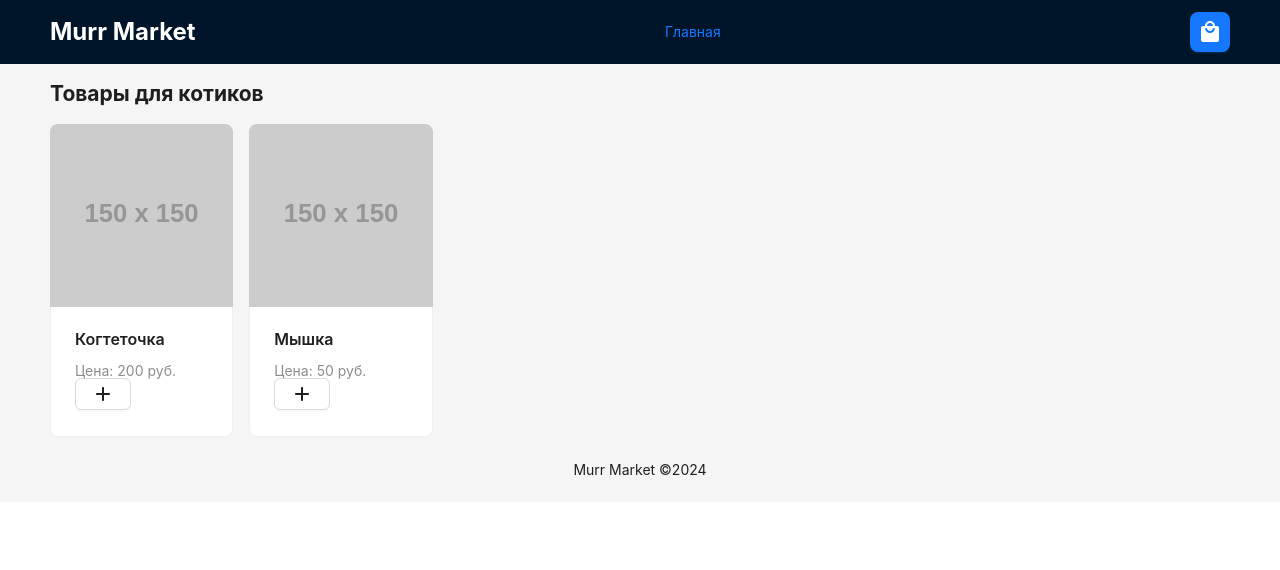
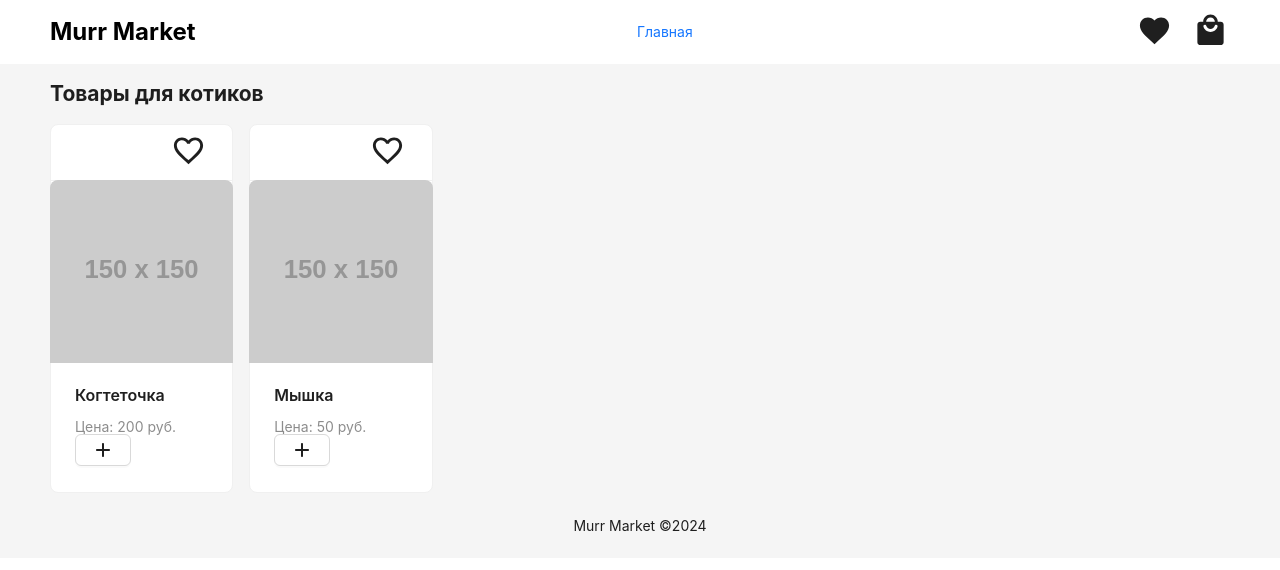
Before and after one commit to Andrpre/murr-market, a React (Create React App) app: page / in a window 1280 px wide. Shown: the top 570 px of the page. Built offline with nearby package versions, Linux system fonts and the light colour scheme.

Commit message:
feat: wishlists implemented

```diff
--- a/src/components/app-header/app-header.tsx
+++ b/src/components/app-header/app-header.tsx
@@ -1,23 +1,34 @@
 import React from "react";
 import { Badge, Button, Flex, Layout } from "antd";
-import { Link } from "react-router-dom";
+import { Link, useNavigate } from "react-router-dom";
 import { useSelector } from "../../services/hooks";
 import { selectTotalQuantity } from "../../slices/cartSlice";
-import LocalMallRoundedIcon from '@mui/icons-material/LocalMallRounded';
+import LocalMallRoundedIcon from "@mui/icons-material/LocalMallRounded";
+import FavoriteIcon from "@mui/icons-material/Favorite";
+import { selectWishlistItems } from "../../slices/wishlistSlice";
 
 const { Header } = Layout;
 
 export const AppHeader: React.FC = () => {
-  const totalQuantity = useSelector(selectTotalQuantity); // Получаем общее количество товаров в корзине
+  const navigate = useNavigate();
+  const totalQuantityCartItem = useSelector(selectTotalQuantity);
+  const totalQuantityWishItem = useSelector(selectWishlistItems);
   return (
-    <Header style={{ position: "fixed", zIndex: 1, width: "100%" }}>
+    <Header
+      style={{
+        position: "fixed",
+        zIndex: 1,
+        width: "100%",
+        backgroundColor: "#fff",
+      }}
+    >
       <Flex gap="middle" align="center" justify="space-between">
         <Link to="/">
           <div
             className="logo"
             style={{
               float: "left",
-              color: "white",
+              color: "#000",
               fontSize: "24px",
               fontWeight: "bold",
             }}
@@ -26,11 +37,30 @@ export const AppHeader: React.FC = () => {
           </div>
         </Link>
         <Link to="/">Главная</Link>
-        <Badge count={totalQuantity}>
-          <Link to="/cart">
-            <Button type="primary" icon={<LocalMallRoundedIcon />} size="large" />
-          </Link>
-        </Badge>
+        <Flex gap="middle">
+            <Button
+              onClick={() => navigate("/wishlist")}
+              type="text"
+              shape="circle"
+              size="large"
+              icon={
+                <Badge count={totalQuantityWishItem.length}>
+                  <FavoriteIcon fontSize="large" />
+                </Badge>
+              }
+            />
+            <Button
+              onClick={() => navigate("/cart")}
+              type="text"
+              shape="circle"
+              size="large"
+              icon={
+                <Badge count={totalQuantityCartItem}>
+                  <LocalMallRoundedIcon fontSize="large" />
+                </Badge>
+              }
+            />
+        </Flex>
       </Flex>
     </Header>
   );
--- a/src/components/app/app.tsx
+++ b/src/components/app/app.tsx
@@ -6,6 +6,7 @@ import ProductPage from '../../pages/ProductPage';
 import { Layout } from 'antd';
 import { AppHeader } from '../app-header';
 import { Content, Footer } from 'antd/es/layout/layout';
+import { WishlistPage } from '../../pages/WishlistPage';
 
 const App: React.FC = () => {
   return (
@@ -17,6 +18,7 @@ const App: React.FC = () => {
             <Route path="/" element={<HomePage />} />
             <Route path="/cart" element={<CartPage />} />
             <Route path="/products/:id" element={<ProductPage />} />
+            <Route path="/wishlist" element={<WishlistPage />} />
           </Routes>
         </Content>
         <Footer style={{ textAlign: 'center' }}>Murr Market ©2024</Footer>
--- a/src/components/product-card/product-card.tsx
+++ b/src/components/product-card/product-card.tsx
@@ -3,11 +3,16 @@ import { Card } from "antd";
 import { Link } from "react-router-dom";
 import { ProductCardProps } from "./type";
 import { CartCounter } from "../cart-counter";
+import { WishlistButton } from "../wishlist-button";
 
 export const ProductCard: React.FC<ProductCardProps> = ({ product }) => {
   return (
     <Link to={`/products/${product.id}`}>
-      <Card hoverable cover={<img alt={product.name} src={product.image} />}>
+      <Card
+        hoverable
+        cover={<img alt={product.name} src={product.image} />}
+        extra={<WishlistButton product={product} />}
+      >
         <Card.Meta
           title={product.name}
           description={`Цена: ${product.price} руб.`}
--- /dev/null
+++ b/src/components/wishlist-button/index.ts
@@ -0,0 +1 @@
+export { WishlistButton } from "./wishlist-button";
--- /dev/null
+++ b/src/components/wishlist-button/type.ts
@@ -0,0 +1,5 @@
+import { Product } from "../../types";
+
+export interface WishlistButtonProps {
+  product: Product;
+}
--- /dev/null
+++ b/src/components/wishlist-button/wishlist-button.tsx
@@ -0,0 +1,36 @@
+import React from "react";
+import { useDispatch, useSelector } from "../../services/hooks";
+import { Button } from "antd";
+import {
+  addItemToWishlist,
+  removeItemFromWishlist,
+  selectWishlistItems,
+} from "../../slices/wishlistSlice";
+import { WishlistButtonProps } from "./type";
+
+import FavoriteIcon from "@mui/icons-material/Favorite";
+import FavoriteBorderIcon from "@mui/icons-material/FavoriteBorder";
+
+export const WishlistButton: React.FC<WishlistButtonProps> = ({ product }) => {
+  const dispatch = useDispatch();
+
+  const wishlistItems = useSelector(selectWishlistItems);
+
+  const isInWishlist = wishlistItems.some((item) => item.id === product.id);
+
+  const handleToggleWishlist = (e: React.MouseEvent) => {
+    e.preventDefault();
+    e.stopPropagation();
+    if (isInWishlist) {
+      dispatch(removeItemFromWishlist(product.id));
+    } else {
+      dispatch(addItemToWishlist(product));
+    }
+  };
+
+  return (
+    <Button type="text" shape="circle" size="large" onClick={handleToggleWishlist}>
+      {isInWishlist ? <FavoriteIcon fontSize="large" /> : <FavoriteBorderIcon fontSize="large" />}
+    </Button>
+  );
+};
--- a/src/pages/ProductPage.tsx
+++ b/src/pages/ProductPage.tsx
@@ -1,14 +1,16 @@
-import React from 'react';
-import { Link, useParams } from 'react-router-dom';
-import { useSelector } from '../services/hooks';
-import { selectProductById } from '../slices/productsSlice';
-import { Breadcrumb } from 'antd';
-import { CartCounter } from '../components/cart-counter';
+import React from "react";
+import { Link, useParams } from "react-router-dom";
+import { useSelector } from "../services/hooks";
+import { selectProductById } from "../slices/productsSlice";
+import { Breadcrumb } from "antd";
+import { CartCounter } from "../components/cart-counter";
+import { WishlistButton } from "../components/wishlist-button";
 
 const ProductPage: React.FC = () => {
+
   const { id } = useParams<{ id: string }>();
   const productId = Number(id);
-  const product = useSelector(state => selectProductById(state, productId));
+  const product = useSelector((state) => selectProductById(state, productId));
 
   if (!product) {
     return <p>Товар не найден</p>;
@@ -26,8 +28,13 @@ const ProductPage: React.FC = () => {
           },
         ]}
       />
+      <WishlistButton product={product}/>
       <h2>{product.name}</h2>
-      <img src={product.image} alt={product.name} style={{ maxWidth: '300px' }} />
+      <img
+        src={product.image}
+        alt={product.name}
+        style={{ maxWidth: "300px" }}
+      />
       <p>{product.description}</p>
       <p>Цена: {product.price} руб.</p>
       <CartCounter product={product} />
--- /dev/null
+++ b/src/pages/WishlistPage.tsx
@@ -0,0 +1,29 @@
+import React from "react";
+import { useSelector } from "../services/hooks";
+import { selectWishlistItems } from "../slices/wishlistSlice";
+import { Row, Col } from "antd";
+import { Link } from "react-router-dom";
+import { ProductCard } from "../components/product-card";
+
+export const WishlistPage: React.FC = () => {
+  const wishlistItems = useSelector(selectWishlistItems);
+
+  if (wishlistItems.length === 0) {
+    return <h2>Ваш список желаемого пуст</h2>;
+  }
+
+  return (
+    <div>
+      <h2>Ваш список желаемого</h2>
+      <Row gutter={[16, 16]}>
+        {wishlistItems.map((product) => (
+          <Col key={product.id} xs={24} sm={12} md={8} lg={6}>
+            <Link to={`/products/${product.id}`}>
+              <ProductCard product={product} />
+            </Link>
+          </Col>
+        ))}
+      </Row>
+    </div>
+  );
+};
--- a/src/services/store.ts
+++ b/src/services/store.ts
@@ -2,10 +2,12 @@ import { configureStore } from "@reduxjs/toolkit";
 
 import { productsSlice } from "../slices/productsSlice";
 import { cartSlice } from "../slices/cartSlice";
+import { wishlistSlice } from "../slices/wishlistSlice";
 
 const rootReducer = {
   [productsSlice.name]: productsSlice.reducer,
   [cartSlice.name]: cartSlice.reducer,
+  [wishlistSlice.name]: wishlistSlice.reducer,
 };
 
 const store = configureStore({
--- /dev/null
+++ b/src/slices/wishlistSlice.ts
@@ -0,0 +1,33 @@
+import { createSlice, PayloadAction } from '@reduxjs/toolkit';
+import { Product } from '../types';
+
+interface WishlistState {
+  items: Product[];
+}
+
+const initialState: WishlistState = {
+  items: [],
+};
+
+export const wishlistSlice = createSlice({
+  name: 'wishlist',
+  initialState,
+  reducers: {
+    addItemToWishlist: (state, action: PayloadAction<Product>) => {
+      const itemExists = state.items.find(item => item.id === action.payload.id);
+      if (!itemExists) {
+        state.items.push(action.payload);
+      }
+    },
+    removeItemFromWishlist: (state, action: PayloadAction<number>) => {
+      state.items = state.items.filter(item => item.id !== action.payload);
+    },
+  },
+  selectors: {
+      selectWishlistItems: (sliceState: WishlistState ) => sliceState.items,
+  }
+});
+
+export const { addItemToWishlist, removeItemFromWishlist } = wishlistSlice.actions;
+export const { selectWishlistItems } =
+wishlistSlice.selectors;
```
Lines whose indentation alone changed are shown as unchanged.
